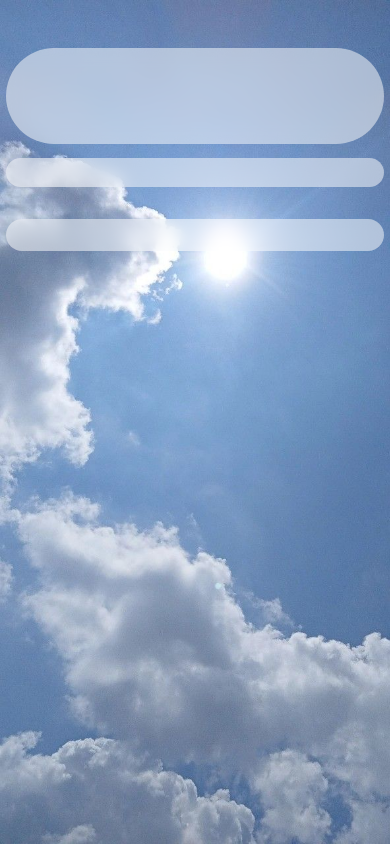
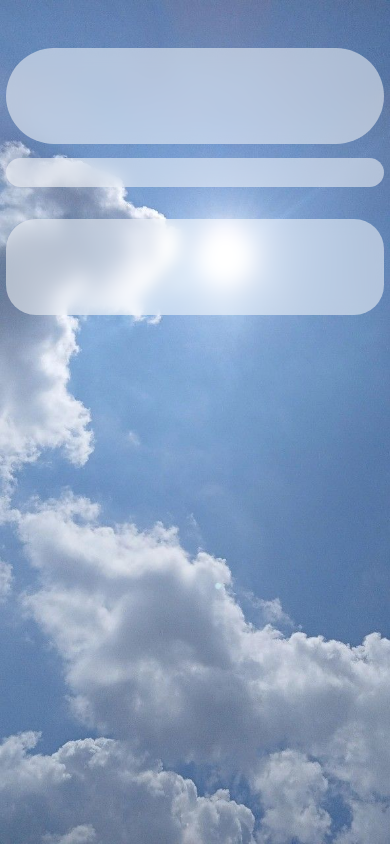
Before and after one commit to Andy-monjeza/weather-app, a plain HTML site: page index.html in a window 390 px wide. Drawn offline with Linux system fonts and the light colour scheme.

Commit message:
added padding to extra content

```diff
--- a/weather-app.css
+++ b/weather-app.css
@@ -78,7 +78,7 @@ body{
 .extra-content{
     width:100%;
     height:100%;
-    padding:1em 2em;
+    padding:3em 2em;
     border-radius: 30px;
     background-color: rgba(255, 255, 255, 0.5);
     backdrop-filter: blur(8px);
```
